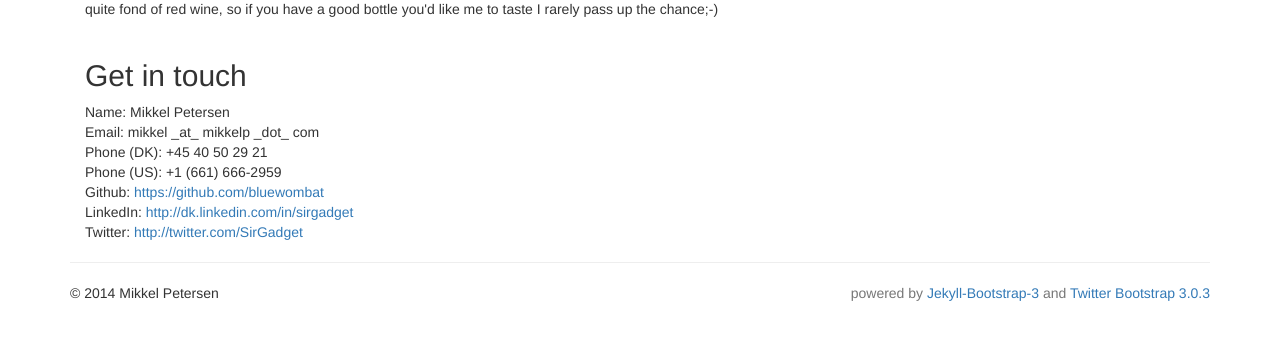
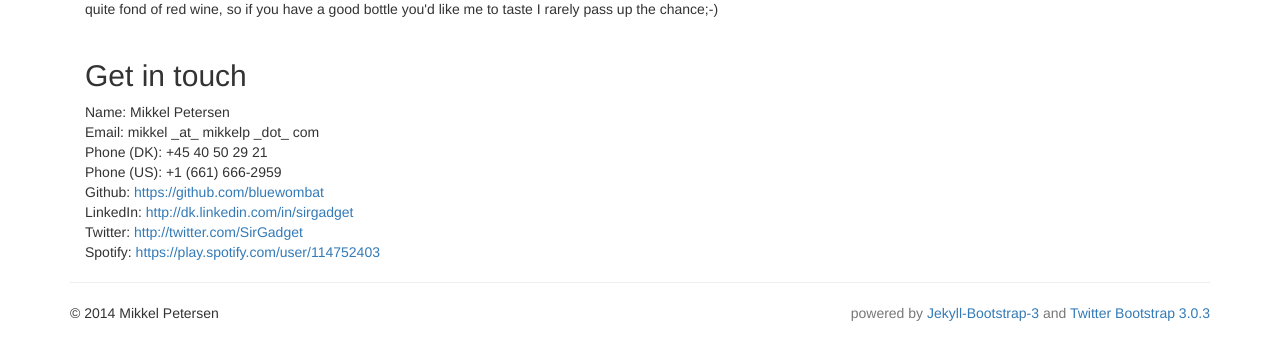
Before and after one commit to BlueWombat/bluewombat.github.io, a Jekyll site: the page built from about.html, in a window 1280 px wide, cut to the strip 396-756 px from the top of the page. Built offline with Jekyll 4.4.1, drawn with Linux system fonts in a browser that asks for light colours; nearby versions of some CDN libraries; library files that are not in the unit come from our copies.

Commit message:
Added link to my Spotify profile

```diff
--- a/about.html
+++ b/about.html
@@ -32,4 +32,5 @@ group: navigation
 	Github: <a href="https://github.com/bluewombat" target="_blank">https://github.com/bluewombat</a><br />
 	LinkedIn: <a href="http://dk.linkedin.com/in/sirgadget" target="_blank">http://dk.linkedin.com/in/sirgadget</a><br />
 	Twitter: <a href="http://twitter.com/SirGadget" target="_blank">http://twitter.com/SirGadget</a><br />
+	Spotify: <a href="https://play.spotify.com/user/114752403" target="_blank">https://play.spotify.com/user/114752403</a><br />
 </div>
```
